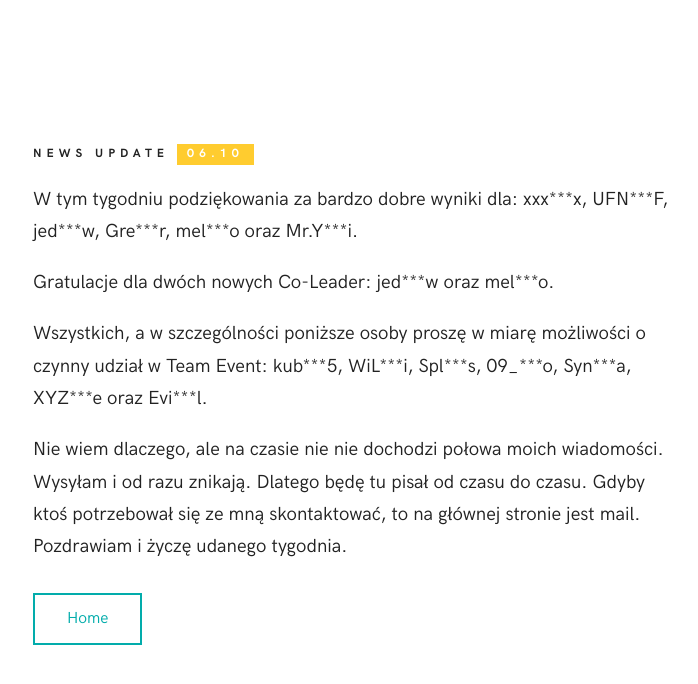
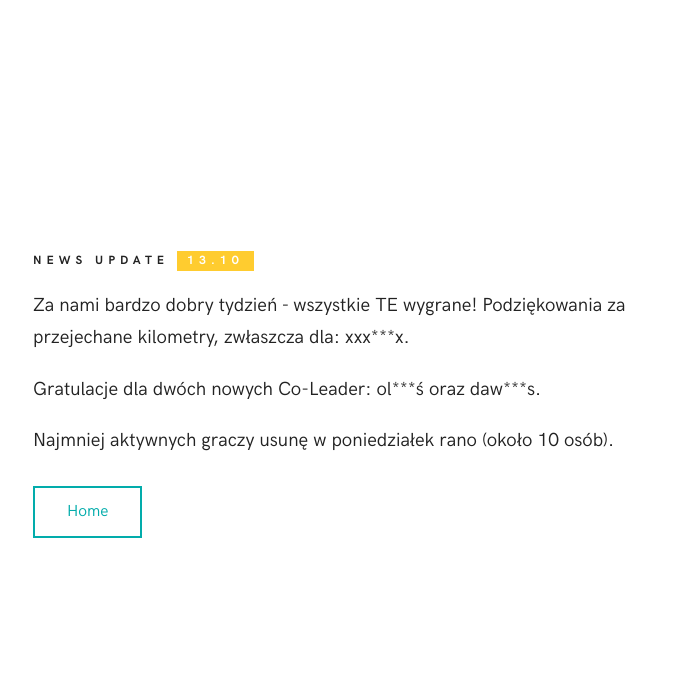
Before and after one commit to plrteam/plrteam.github.io, a plain HTML site: page update.html in a window 1280 px wide. Shown: the whole page, without its empty margins (287-985 px from the left). Drawn offline with Linux system fonts and the light colour scheme.

Commit message:
Update update.html

```diff
--- a/update.html
+++ b/update.html
@@ -38,12 +38,11 @@
         <!-- CONTENT -->
         <div class="content">
 
-            <h4>NEWS UPDATE <span class="highlight yellow">06.10</span></h4>
+            <h4>NEWS UPDATE <span class="highlight yellow">13.10</span></h4>
 
-            <p>W tym tygodniu podziękowania za bardzo dobre wyniki dla: xxx***x, UFN***F, jed***w, Gre***r, mel***o oraz Mr.Y***i.</p>
-            <p>Gratulacje dla dwóch nowych Co-Leader: jed***w oraz mel***o.</p>
-            <p>Wszystkich, a w szczególności poniższe osoby proszę w miarę możliwości o czynny udział w Team Event: kub***5, WiL***i, Spl***s, 09_***o, Syn***a, XYZ***e oraz Evi***l.</p>
-            <p>Nie wiem dlaczego, ale na czasie nie nie dochodzi połowa moich wiadomości. Wysyłam i od razu znikają. Dlatego będę tu pisał od czasu do czasu. Gdyby ktoś potrzebował się ze mną skontaktować, to na głównej stronie jest mail. Pozdrawiam i życzę udanego tygodnia.</p>
+            <p>Za nami bardzo dobry tydzień - wszystkie TE wygrane! Podziękowania za przejechane kilometry, zwłaszcza dla: xxx***x.</p>
+            <p>Gratulacje dla dwóch nowych Co-Leader: ol***ś oraz daw***s.</p>
+            <p>Najmniej aktywnych graczy usunę w poniedziałek rano (około 10 osób).</p>
 
             <a class="button azure" href="index.html">Home</a>
 
```
